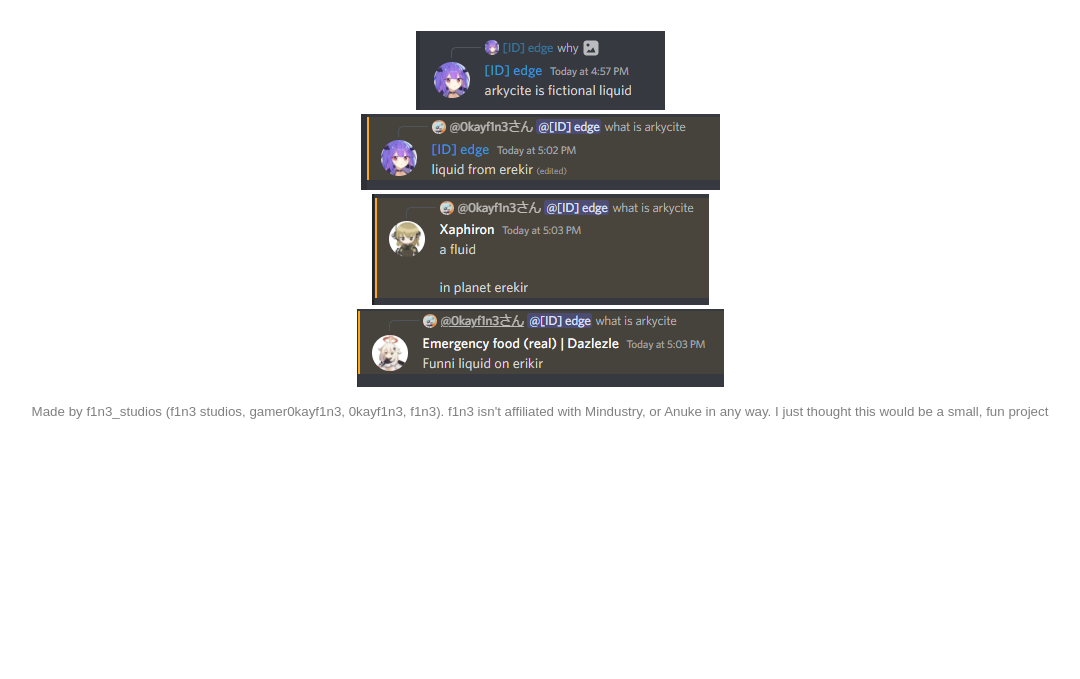
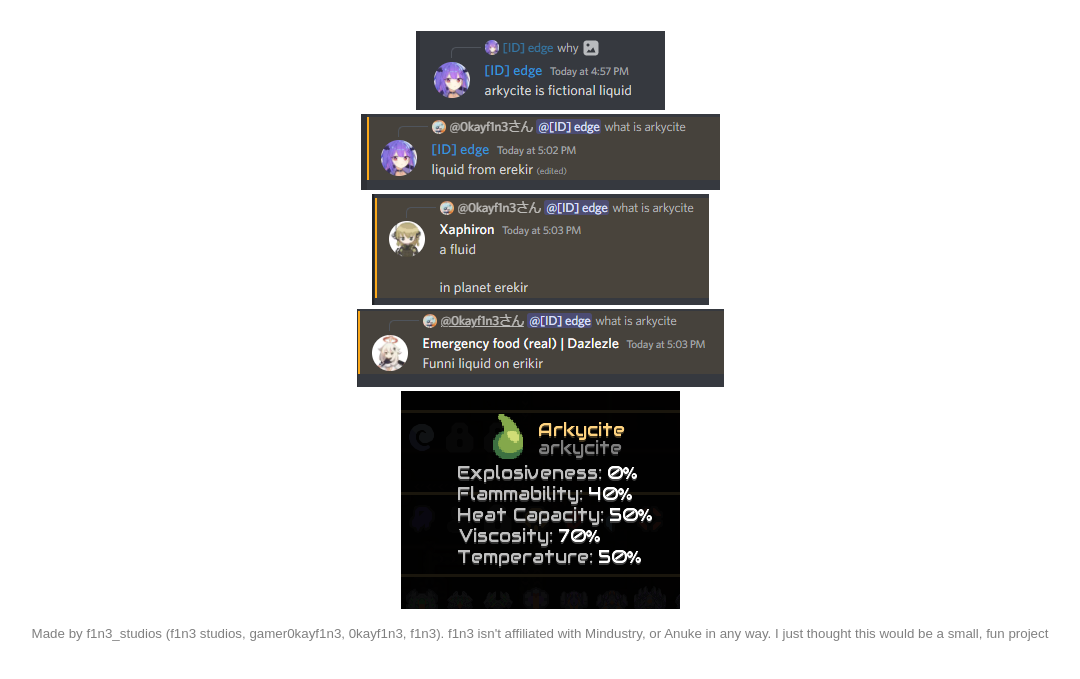
Before and after one commit to gamer0kayf1n3/arkycite, a plain HTML site: page index.html in a window 1280 px wide. Shown: the part 101-780 px from the top of the page, without its empty margins (100-1180 px from the left). Drawn offline with Linux system fonts and the light colour scheme.

Commit message:
Update index.html

```diff
--- a/index.html
+++ b/index.html
@@ -30,6 +30,7 @@
     <img src="arkycite2.PNG"><br>
     <img src="arkycite3.PNG"><br>
     <img src="arkycite4.PNG"><br>
+    <img src="main infos.png"><br>
     <p id="small">Made by f1n3_studios (f1n3 studios, gamer0kayf1n3, 0kayf1n3, f1n3). f1n3 isn't affiliated with Mindustry, or Anuke in any way. I just thought this would be a small, fun project</p>
 </body>
 </html>
```
